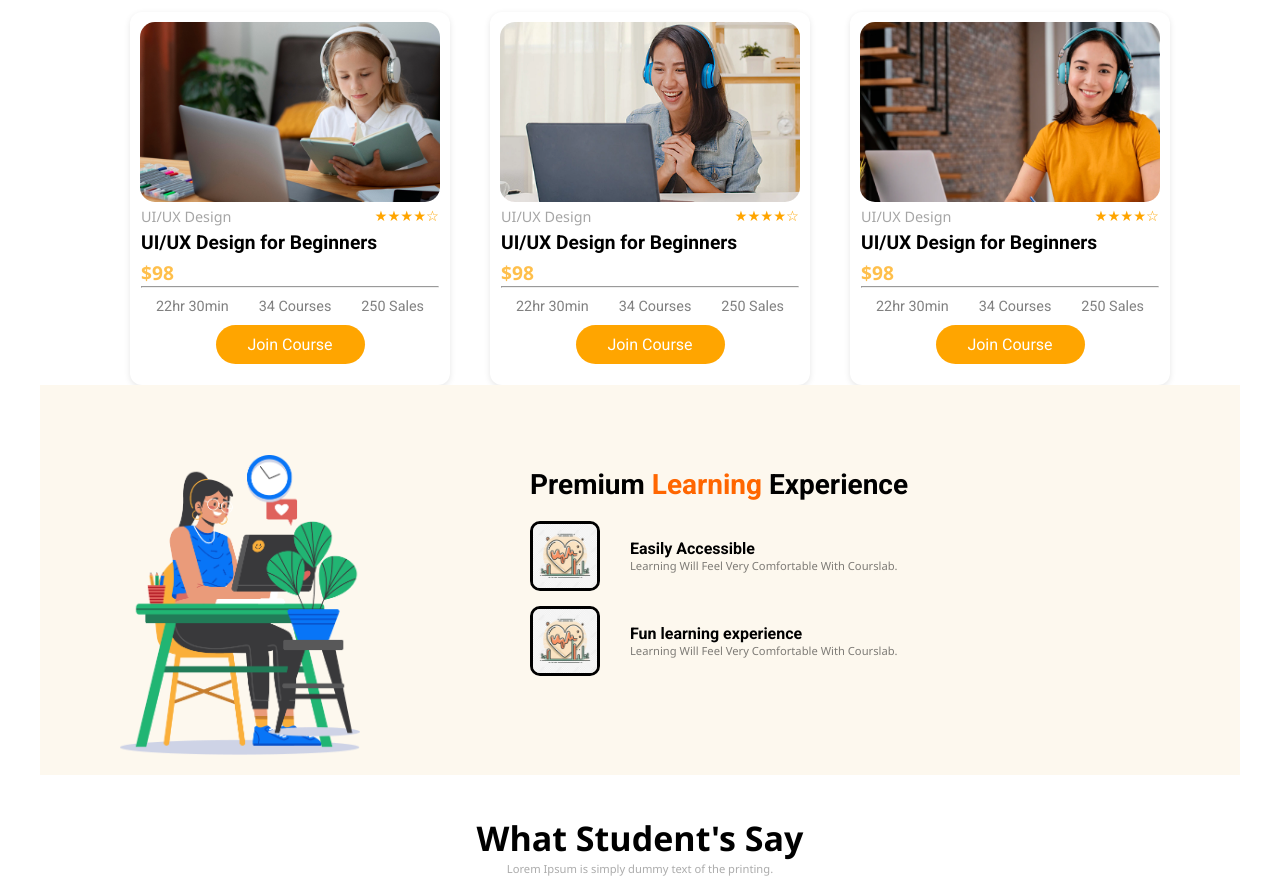
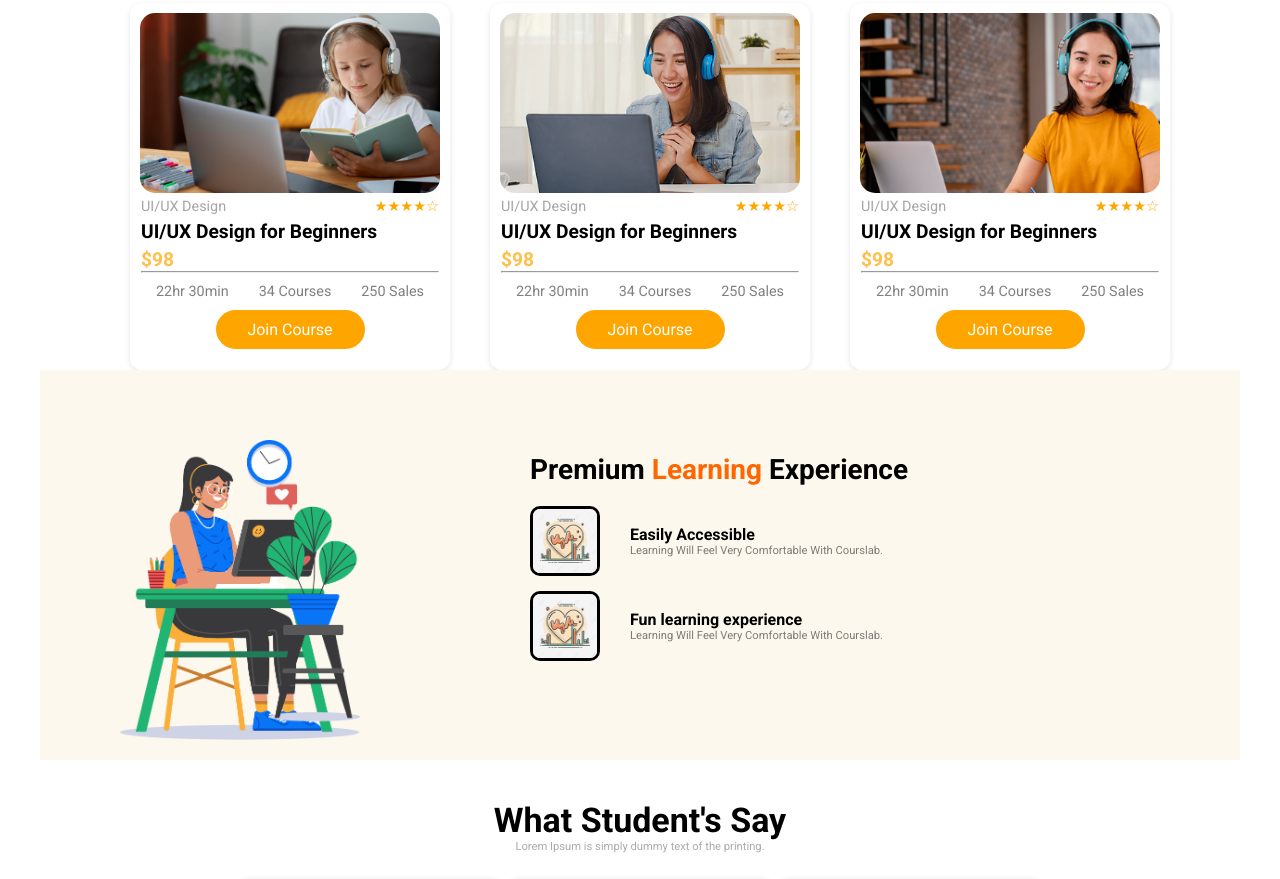
Before and after one commit to thangnv581999/html-css_project_team3, a plain HTML site: page index.html in a window 1280 px wide. Shown: the part 1078-1957 px from the top of the page. Drawn offline with Linux system fonts and the light colour scheme.

Commit message:
Font chữ
Quy chuẩn về 1 font chữ cố định

```diff
--- a/css/body.css
+++ b/css/body.css
@@ -1,4 +1,14 @@
-/* Style chung cho tất cả các section */
+/* Import font Roboto từ Google Fonts */
+@import url("https://fonts.googleapis.com/css2?family=Roboto:wght@300;400;500;700&display=swap");
+
+/* Reset mặc định */
+* {
+  margin: 0;
+  padding: 0;
+  box-sizing: border-box;
+  font-family: "Roboto", sans-serif !important;
+}
+
 section {
   padding: 40px;
   margin: 20px auto;
--- a/css/footer.css
+++ b/css/footer.css
@@ -1,16 +1,3 @@
-/* Import font Roboto từ Google Fonts */
-@import url("https://fonts.googleapis.com/css2?family=Roboto:wght@300;400;500;700&display=swap");
-
-/* Reset mặc định */
-* {
-  margin: 0;
-  padding: 0;
-  box-sizing: border-box;
-  font-family: "Roboto", sans-serif;
-}
-
-
-
 footer {
   background-color: #FFF0BD;
   color: black;
@@ -32,7 +19,7 @@ table {
 #poem td {
   padding-left: 47px;
   text-align: left;
-  font-family: 'Times New Roman', Times, serif;
+  font-family: "Roboto", sans-serif;
   opacity: 0.7;
 }
 
@@ -64,7 +51,7 @@ td {
   padding: 8px;
   padding-left: 47px;
   text-align: left;
-  font-family: 'Times New Roman', Times, serif;
+  font-family: "Roboto", sans-serif;
   opacity: 0.7;
 }
 
--- a/css/section2.css
+++ b/css/section2.css
@@ -1,8 +1,8 @@
 h1{
-  font-family: 'Segoe UI', Tahoma, Geneva, Verdana, sans-serif;
+  font-family: "Roboto", sans-serif;
 }
 p{
-  font-family: 'Segoe UI', Tahoma, Geneva, Verdana, sans-serif;
+  font-family: "Roboto", sans-serif;
 }
 
 .part-1{
@@ -23,7 +23,7 @@ p{
 
 .title-discription{
   text-align: center;
-  font-family: 'Segoe UI', Tahoma, Geneva, Verdana, sans-serif;
+  font-family: "Roboto", sans-serif;
   color: #888888;
   margin-top: 0px;
 }
```
